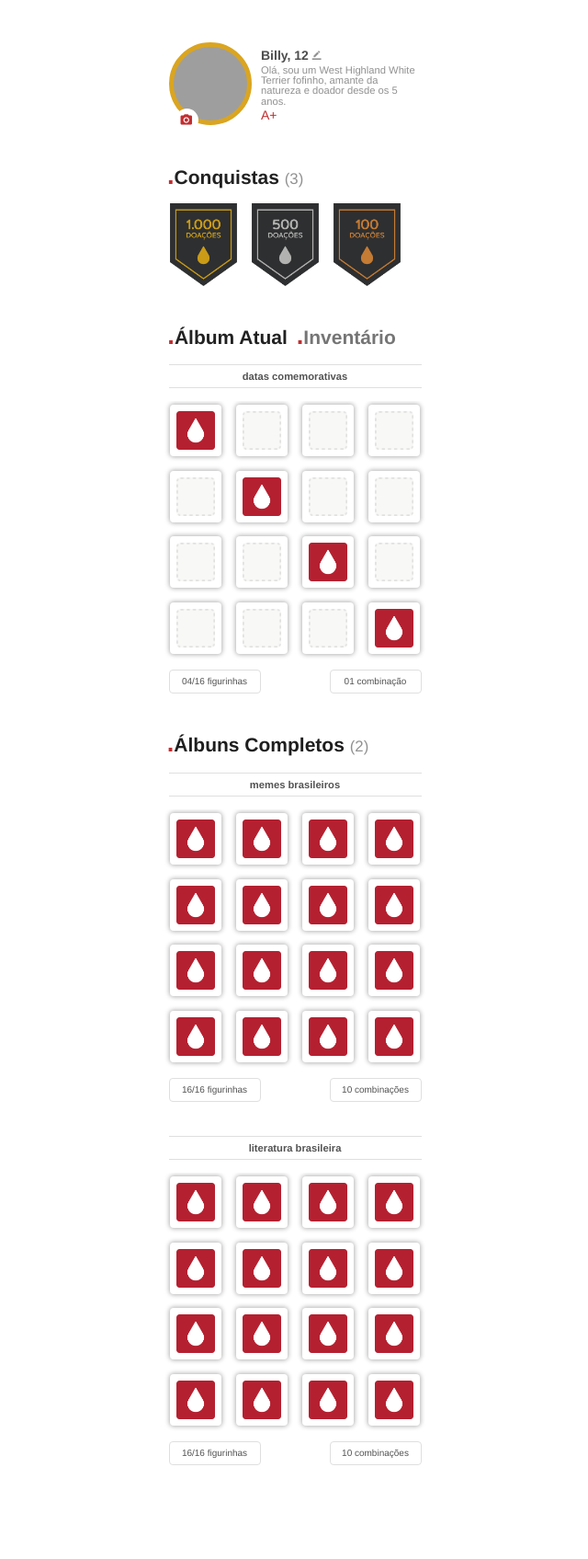
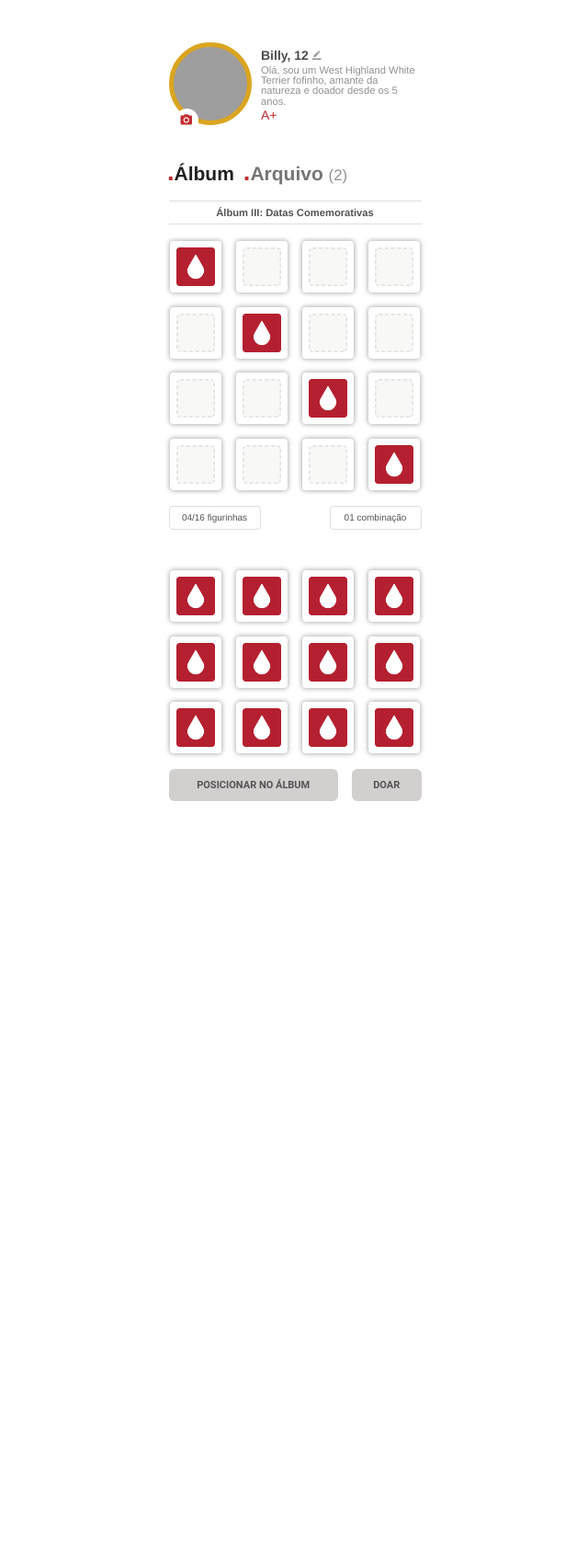
Before and after one commit to interfaceslivres/pontosdevida, a PHP site: page /pages/album.html in a window 1280 px wide. Shown: the whole page at 92% size, without its empty margins (319-959 px from the left). After the commit the page ends 871 px from the top, so only its background shows below. Run offline with PHP 8.4, Linux system fonts and the light colour scheme; grey boxes are pictures that could not be loaded.

Commit message:
Implementação das modificações da tela Perfil/Álbuns 2.0

```diff
--- a/pages/album.html
+++ b/pages/album.html
@@ -41,20 +41,7 @@
                         </div>
                     </div>
                 </div>
-                <div class="mdl-layout-spacer"></div>
             </div>
-
-            <p id="categoria-conquistas">
-                <span class="pontos">.</span><span>Conquistas</span> <span class="quantidades">(3)</span>
-            </p>
-
-                <div class="mdl-grid">
-                    <div id="cla-conquistas" class="mdl-cell mdl-cell--3-col">
-                            <img class="conquistas-cla" src="../img/claouro.png">
-                            <img class="conquistas-cla" src="../img/claprata.png">
-                            <img class="conquistas-cla" src="../img/clabronze.png">
-                    </div>
-                </div>
 
                     </div>
                 <div class="mdl-layout-spacer"></div>
@@ -66,12 +53,12 @@
                 <div id="categorias-albumatual" class="mdl-tabs__tab-bar">
                     <a href="#albuns" class="mdl-tabs__tab is-active tab-title">
                         <p id="categoria-album">
-                        <span class="pontos">.</span><span>Álbum Atual</span>
+                        <span class="pontos">.</span><span>Álbum</span>
                         </p>
                     </a>
                     <a href="#inventorio" class="mdl-tabs__tab tab-title">
                         <p id="categoria-album">
-                        <span class="pontos">.</span><span>Inventário</span>
+                        <span class="pontos">.</span><span>Arquivo</span> <span class="quantidades">(2)</span>
                         </p>
                     </a>
                 </div>
@@ -80,7 +67,7 @@
 
                     <div class="mdl-grid">
                     <div class="mdl-layout-spacer"></div>
-                        <p id="album-title">datas comemorativas</p>
+                        <p id="album-title">Álbum III: Datas Comemorativas</p>
                     <div class="mdl-layout-spacer"></div>
                     </div>
 
@@ -120,9 +107,7 @@
                         </div>
                         <div class="mdl-layout-spacer"></div>
                     </div>
-                </div>
 
-                <div id="inventorio" class="mdl-tabs__panel"> <!-- Segunda aba-->
                     <div id="album-line" class="mdl-grid">
                         <div class="mdl-layout-spacer"></div>
                         <div class="mdl-card mdl-cell mdl-cell--4-col"> <!-- inicio da estrutura do Inventário-->
@@ -160,21 +145,12 @@
                         <div class="mdl-layout-spacer"></div>
                     </div>
                 </div>
-            </div>
 
-            <div class="mdl-tabs__panel is-active" id="albuns"> <!-- Primeira Aba -->
-
-                    <div id="categorias-albunscompletos" class="mdl-grid">
-                        <div class="mdl-layout-spacer"></div>
-                    <p class="categorias subcategorias-amigos">
-                        <span class="pontos">.</span><span>Álbuns Completos</span> <span class="quantidades">(2)</span>
-                    </p>
-                    <div class="mdl-layout-spacer"></div>
-                    </div>
-
+                <div id="inventorio" class="mdl-tabs__panel">
+                    <!-- Segunda aba-->
                     <div class="mdl-grid">
                     <div class="mdl-layout-spacer"></div>
-                        <p id="album-title">memes brasileiros</p>
+                        <p id="album-title">Álbum II: Memes Brasileiros</p>
                     <div class="mdl-layout-spacer"></div>
                     </div>
 
@@ -215,9 +191,10 @@
                         <div class="mdl-layout-spacer"></div>
                     </div>
 
-                <div class="mdl-grid">
+
+                    <div class="mdl-grid">
                     <div class="mdl-layout-spacer"></div>
-                        <p id="album-title">literatura brasileira</p>
+                        <p id="album-title">Álbum I: Literatura Brasileira</p>
                     <div class="mdl-layout-spacer"></div>
                     </div>
 
@@ -249,7 +226,7 @@
                                 <a href="#"><div class="mdl-cell mdl-cell--1-col album-space"><img style="height: 42px;" src="../img/gota.png"></div></a>
                             </div>
                             <div class="mdl-grid">
-                                <div id="infosalbum-last" class="mdl-cell mdl-cell--1-col">
+                                <div id="infosalbum" class="mdl-cell mdl-cell--1-col">
                                     <p class="albuminfos">16/16 figurinhas</p>
                                     <p class="albuminfos">10 combinações</p>
                                 </div>
@@ -258,6 +235,10 @@
                         <div class="mdl-layout-spacer"></div>
                     </div>
 
+
+                </div>
+            </div>
+            <div id="bottom-space" class="mdl-grid"></div>
         </content>
 
         <!-- Caixa de díalogo que avisa sobre novo nível -->
--- a/style.css
+++ b/style.css
@@ -588,9 +588,9 @@ div.album-space {
 }
 
 #categorias-albumatual {
-    margin-left: -39px;
+    margin-left: -92px;
     margin-bottom: 10px;
-    margin-top: -45px;
+    margin-top: -32px;
 }
 
 #categorias-albunscompletos {
@@ -615,7 +615,7 @@ div.album-space {
     color: #545353;
     font-weight: bold;
     font-size: 11.2px;
-    text-transform: lowercase;
+    /**text-transform: lowercase;**/
     width: 275px;
     margin-top: 5px;
     margin-bottom: -10px;
@@ -708,6 +708,10 @@ a.mdl-tabs__tab.is-active {
     margin-bottom: -38px;
 }
 
+#bottom-space {
+    height: 65px;
+}
+
 /* Estilização da caixa de diálogo de novos itens */
 
 #levelUpIcon {
```
